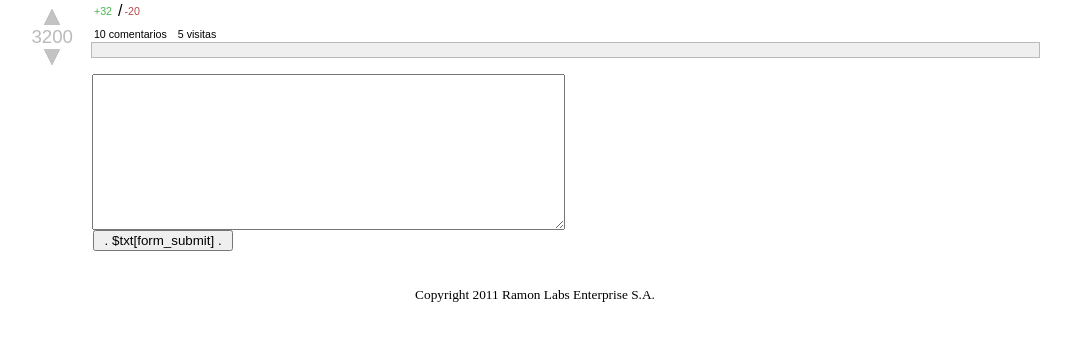
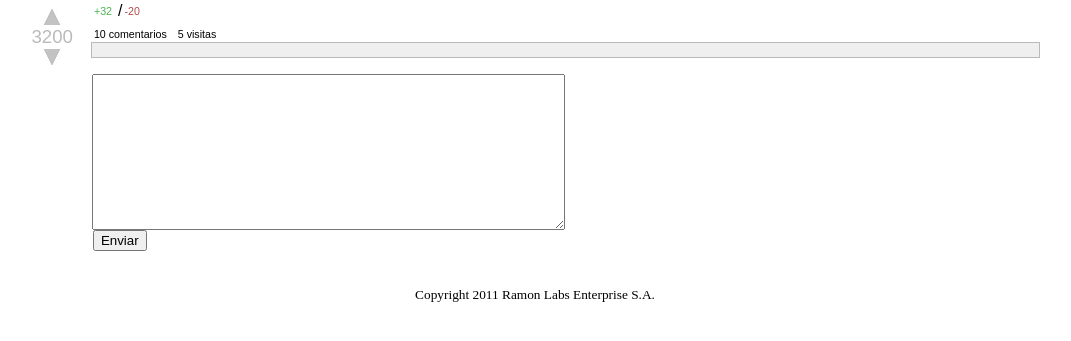
Before and after one commit to alefherrera/poochie, a PHP site: page /threads/showThread.php?id=1 in a window 1280 px wide. Shown: the part 131-472 px from the top of the page, without its empty margins (105-1176 px from the left). Run offline with PHP 8.4, Linux system fonts and the light colour scheme.

Commit message:
daja se la come nacho tmb

```diff
--- a/funciones.php
+++ b/funciones.php
@@ -3,6 +3,7 @@
 
 include_once $_SERVER['DOCUMENT_ROOT'] . '/poochie/clases/threads.php';
 include_once $_SERVER['DOCUMENT_ROOT'] . '/poochie/clases/posts.php';
+
 /*
  * Valido que sea un mail valido
  */
@@ -179,10 +180,12 @@ function mostrar_titulo_thread() {
 }
 
 function getpost($idthread, $idpadre) {
+
     $post = new posts();
     $post->set_idthread($idthread);
     $post->set_idpostpadre($idpadre);
-
+$txt['form_reply'] = 'Responder';
+$txt['form_submit'] = 'Enviar';
     $result = posts::Select($post);
   //  if(!$result)
     //    exit;
@@ -249,7 +252,7 @@ function getpost($idthread, $idpadre) {
                         </tr>
                         <tr>
                             <td>
-                                <label id="'. $row['idPost'].'" onclick="show_form(this);"> . $txt[form_reply] . </label>
+                                <label id="'. $row['idPost'].'" onclick="show_form(this);">' . $txt['form_reply'] . '</label>
                             </td>
                         </tr>
                     </table>
@@ -263,7 +266,7 @@ function getpost($idthread, $idpadre) {
                         <div>
                             <input type=hidden name="idPostPadre" value="'.$row['idPost'].'">
                             <textarea id="txt'.$row['idPost'].'" class="txtreply" name="mensaje" rows="10" ></textarea>
-                            <input id="sub'.$row['idPost'].'" class="btnsubmit" type="submit" name="submit" value=" . $txt[form_submit] . " />
+                            <input id="sub'.$row['idPost'].'" class="btnsubmit" type="submit" name="submit" value="' . $txt['form_submit'] . '" />
                         </div>
                     </form>
                 </td>
--- /dev/null
+++ b/language/spanish/showthread.spanish.php
@@ -0,0 +1,4 @@
+<?php
+$txt['form_submit'] = 'Enviar';
+$txt['form_reply'] = 'Responder';
+?>
--- a/login/login.php
+++ b/login/login.php
@@ -16,6 +16,10 @@ if (isset($_REQUEST['submit'])){
         //Iniciar Session
         $_SESSION['usuario'] = $usuario;
         redir_session();
+    }
+    else
+    {
+        echo "<script language=JavaScript>alert('Usuario o Password incorrecto');</script>";
     }
 
 }
--- a/threads/showThread.php
+++ b/threads/showThread.php
@@ -1,11 +1,15 @@
 <?php
+
 include_once $_SERVER['DOCUMENT_ROOT'] . '/poochie/template/header.php';
+include_once $_SERVER['DOCUMENT_ROOT'] . '/poochie/language/spanish/showthread.spanish.php';
 
 $thread = new threads();
 $thread->set_idthread($_REQUEST['id']);
 $thread = threads::Load($thread);
 
-if(isset($_REQUEST['submit'])){
+
+if (isset($_REQUEST['submit'])) {
+    if (islogged()) {
         //Aca se validan boludeces
         $post = new posts();
         $post->set_contenido($_REQUEST['mensaje']);
@@ -14,8 +18,14 @@ if(isset($_REQUEST['submit'])){
         $post->set_idthread($_REQUEST['id']);
 
         posts::Insert($post);
+    } else {
+        echo "<script language=JavaScript>alert('No esta conectado.');</script>";
+        echo '<meta http-equiv="Refresh" content="0;url=/poochie/login/login.php">';
+        exit;
+    }
+}
 
-}
+
 
 echo'<head>
     <link rel="stylesheet" href="/poochie/template/styles/thread_style.css" type="text/css" />
@@ -66,7 +76,7 @@ echo'<head>
                         </tr>
                         <tr>
                             <td colspan="4" class="title">
-                                <a href="/poochie/index.php">'.$thread->get_titulo().'</a>
+                                <a href="/poochie/index.php">' . $thread->get_titulo() . '</a>
                             </td>
                         </tr>
                         <tr>
@@ -74,7 +84,7 @@ echo'<head>
                                 <table>
                                     <tr>
                                         <td class="user">
-                                            '.$thread->get_nombre().'
+                                            ' . $thread->get_nombre() . '
                                         </td>
                                     </tr>
                                     <tr>
@@ -86,7 +96,7 @@ echo'<head>
                                         </td>
                                         <td>
                                         <td class="general">
-                                            '.$thread->get_fechaalta().'
+                                            ' . $thread->get_fechaalta() . '
                                         </td>
                                     </tr>
                                 </table>
@@ -94,7 +104,7 @@ echo'<head>
                         </tr>
                         <tr>
                             <td class="contenido">
-                             '.$thread->get_contenido().'
+                             ' . $thread->get_contenido() . '
                             </td>
                         </tr>
                         <tr>
@@ -103,7 +113,7 @@ echo'<head>
                                     <div>
                                         <input type=hidden name="idPostPadre" value="0">
                                         <textarea class="txtreply" id="txt0" name="mensaje" rows="10" ></textarea><br />
-                                        <input class="btnsubmit" id="sub0" type="submit" name="submit" value=" . $txt[form_submit] . " />
+                                        <input class="btnsubmit" id="sub0" type="submit" name="submit" value="' . $txt['form_submit'] . '" />
                                     </div>
                                 </form>
                             </td>
@@ -116,12 +126,13 @@ echo'<head>
     <!--ACA ARRANCAN LOS POSTS -->
     <div id="posts_main">';
 // <!--UN HIJO ES DESDE ACA-->
-        getpost($thread->get_idthread(),0);
+getpost($thread->get_idthread(), 0);
 //  <!--EL HIJO TERMINA ACA-->
 echo'</div>
 </div>';
 ?>
 
 <?php
+
 include_once $_SERVER['DOCUMENT_ROOT'] . '/poochie/template/footer.php';
 ?>
--- a/threads/submit.php
+++ b/threads/submit.php
@@ -8,6 +8,7 @@ if (!islogged()){
 }
 
 //Si apreto en enviar
+if (isset($_SESSION['usuario'])){
     if (isset($_REQUEST['submit'])) {
         $thread = new threads();
         $thread->set_idusuario($_SESSION['usuario']->get_idusuario());
@@ -15,6 +16,11 @@ if (isset($_REQUEST['submit'])) {
         $thread->set_contenido($_REQUEST['mensaje']);
         threads::Insert($thread);
         redir_session();
+        }
+}
+else
+{
+    echo "<script language=JavaScript>alert('No esta conectado.');</script>";
 }
 ?>
 <head>
```
Also changed, not shown: login/register.php (+17 -4 lines). Lines whose indentation alone changed are shown as unchanged.
